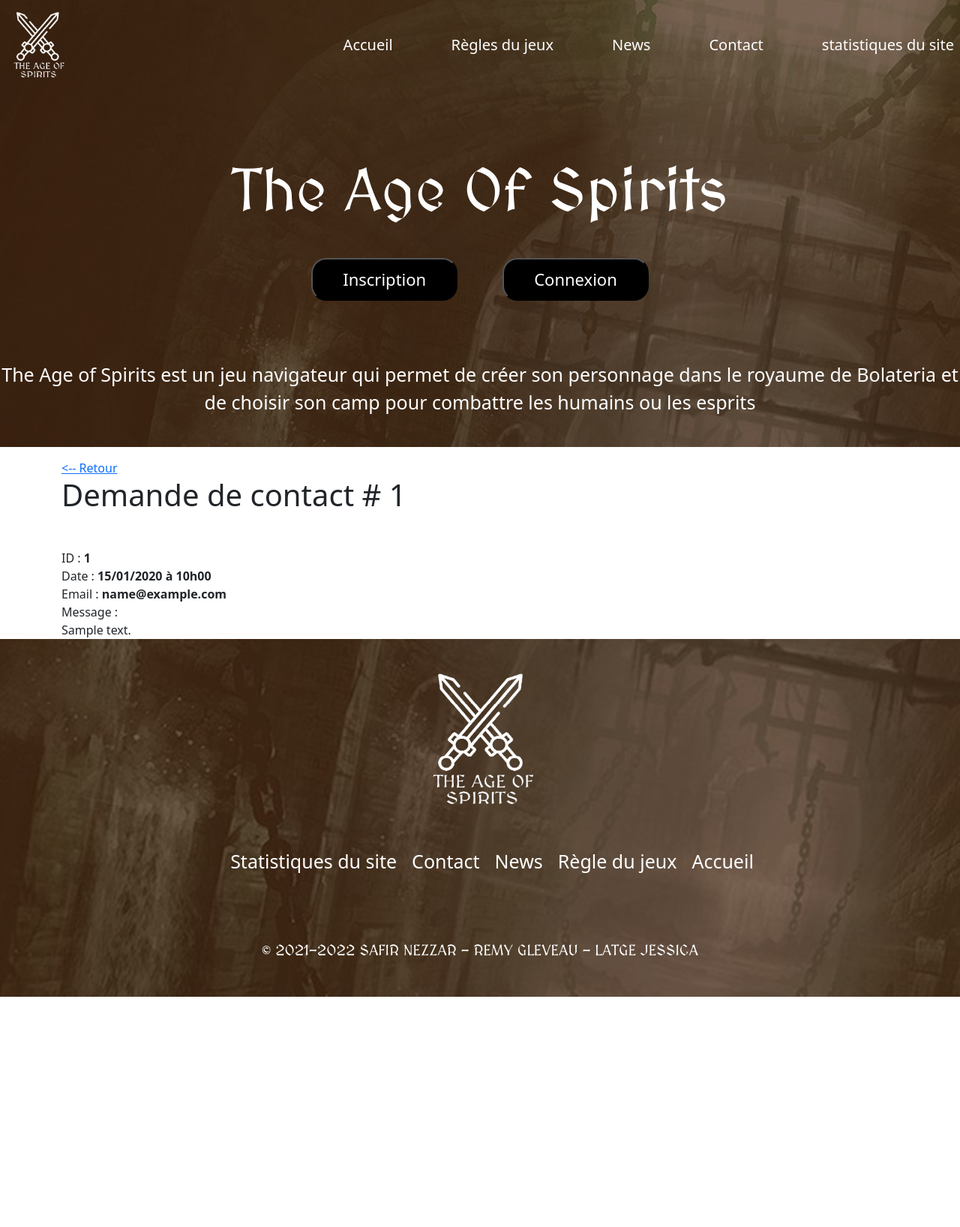
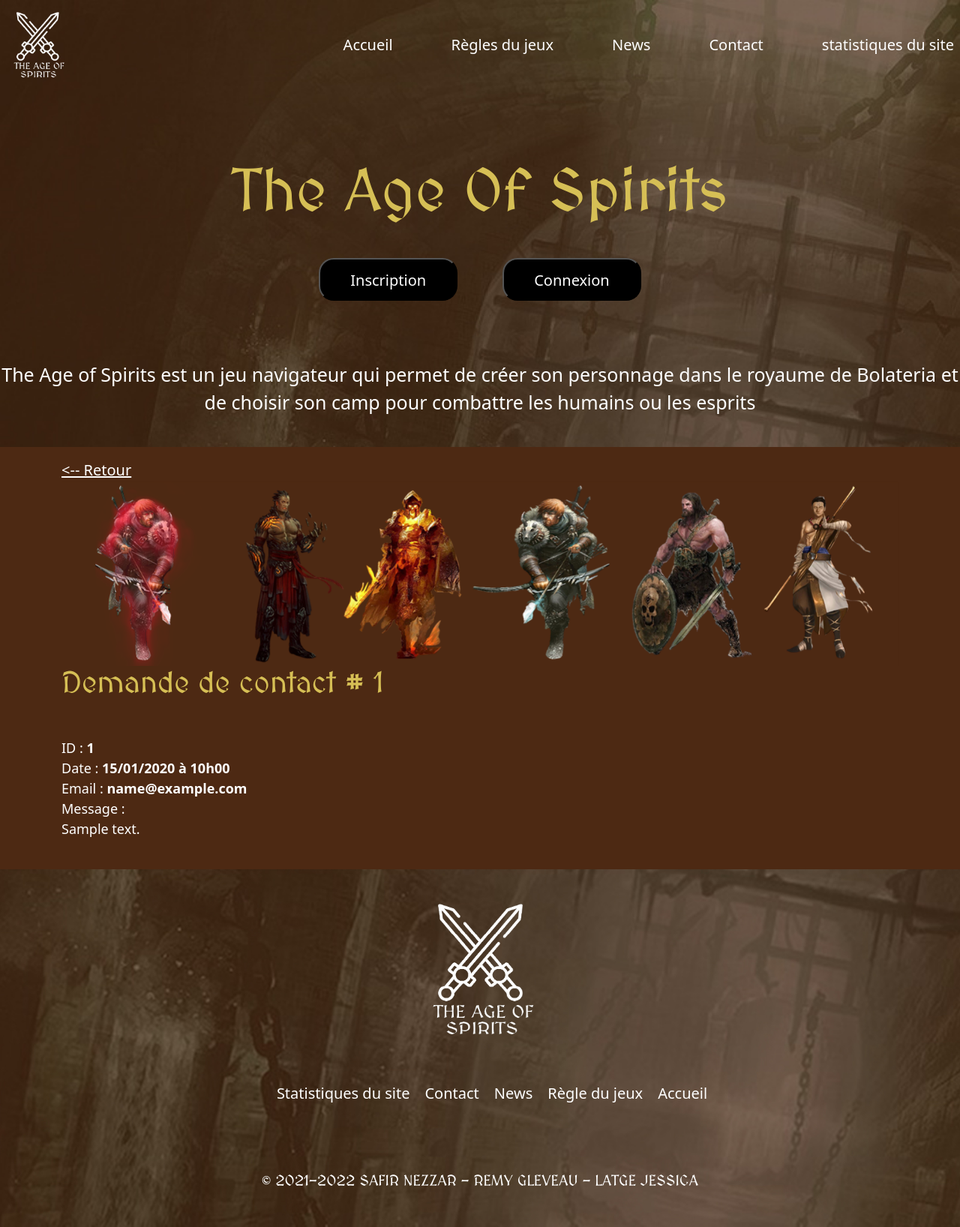
Before and after one commit to mathopex/TheAgeOfSpirits, a Symfony app: template templates/admin/contact/view.html.twig in a window 1280 px wide. Shown: the whole page at 75% size. Before the commit the page ends 1329 px from the top, so only its background shows below. Run offline with Twig, Linux system fonts and the light colour scheme; the template is opened without the code that fills it: most values are stand-ins (such as "Sample title", 1, 10 or a date in 2020); some libraries are stand-ins or nearby versions.

Commit message:
front changement

```diff
--- a/public/Css/styles.css
+++ b/public/Css/styles.css
@@ -456,12 +456,15 @@ label {
 #table-gestionnaire-contact {
   color: white;
   font-size: 20px;
+  font-family: "MedievalSharp", cursive;
+  width: 100%;
+  margin-top: 20px;
 }
 
 #btn-gestionnaire-contact {
   background-color: #d6bf55;
   color: white;
-  padding: 8px 20px;
+  padding: 5px 10px;
   border-radius: 10px;
   font-size: 22px;
   font-weight: 500;
@@ -471,7 +474,35 @@ label {
   padding-bottom: 40px;
   padding-top: 40px;
 }
+@media (max-width: 768px) {
+  #table-gestionnaire-contact {
+    font-size: 11px;
+    width: 100%;
+  }
+  #h1-gestionnaire-contact {
+    font-size: 18px;
+  }
+}
+/** PAGE VOIR (view) DE contactGestion*/
 
+#bg-view {
+  background-color: #4d2913;
+  font-size: 18px;
+}
+
+#bg-view a {
+  color: white;
+  font-size: 20px;
+}
+#bg-view h1 {
+  color: #d6bf55;
+  font-family: "MedievalSharp", cursive;
+}
+#info-demandeView {
+  color: white;
+  margin-bottom: 40px;
+  font-size: 18px;
+}
 /**Espace Membre**/
 
 label {
--- a/templates/admin/contact/view.html.twig
+++ b/templates/admin/contact/view.html.twig
@@ -1,13 +1,33 @@
 {% extends "base.html.twig" %}
+
+{% block stylesheets %}
+    {{parent()}}
+    <link rel="stylesheet" href="{{ asset('css/styles.css') }}">
+{% endblock %}
 
 {% block title "Demande de contact" %}
 
 {% block body %}
+<body id="bg-view">
 	<a href="{{ path('contact_gestion') }}"><-- Retour</a>
+
+			<!--Illustration-->
+			<div id="carouselExampleSlidesOnly" class="carousel slide" data-bs-ride="carousel">
+				<div class="carousel-inner">
+				  <div class="carousel-item active">
+					<img src="{{asset('images/carousel/banderole-admin1.png')}}" class="d-block w-100" alt="...">
+				  </div>
+				  <div class="carousel-item">
+					<img src="{{asset('images/carousel/banderole-admin2.png')}}" class="d-block w-100" alt="...">
+				  </div>
+
+				</div>
+			  </div>
+
 
 	<h1>Demande de contact # {{ contact.id }}</h1>
 
-	<div class="mt-5">
+	<div class="mt-5" id="info-demandeView">
 		<div>ID : <b>{{ contact.id }}</b></div>
 		<div>Date : <b>{{ contact.createdAt|date('d/m/Y \\à H\\hi') }}</b></div>
 		<div>Email : <b>{{ contact.email }}</b></div>
@@ -16,4 +36,6 @@
 			{{ contact.message|nl2br }}
 		</div>
 	</div>
+</body>
+
 {% endblock %}
```
Also changed, not shown: templates/admin/contact/index.html.twig (+6 -2 lines).
